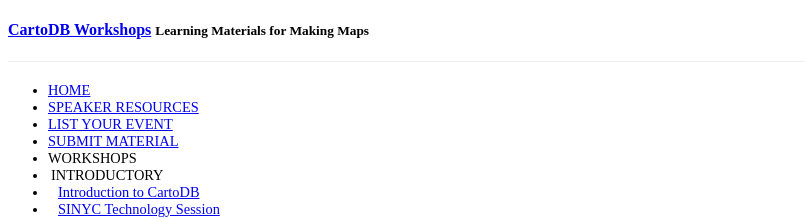
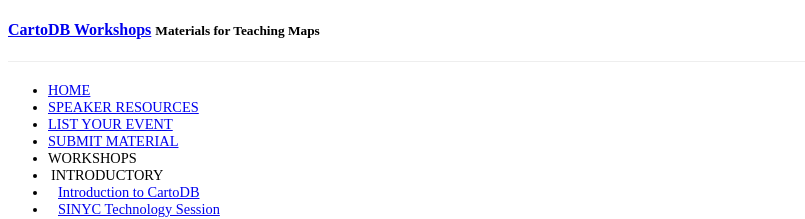
Before and after one commit to CartoDB/training, a Jekyll site: the page built from events.md, in a window 1280 px wide. Shown: the top 219 px of the page, without its empty margins (0-805 px from the left). Built offline with Jekyll 4.4.1, drawn with Linux system fonts in a browser that asks for light colours; a style sheet for code colours, icons or effects is not loaded.

Commit message:
new subtitle

```diff
--- a/_config.yml
+++ b/_config.yml
@@ -1,6 +1,6 @@
 # Site title and subtitle. This is used in _includes/header.html
 title: 'CartoDB Workshops'
-subtitle: 'Learning Materials for Making Maps'
+subtitle: 'Materials for Teaching Maps'
 
 # if you wish to integrate disqus on pages set your shortname here
 disqus_shortname: ''
```
